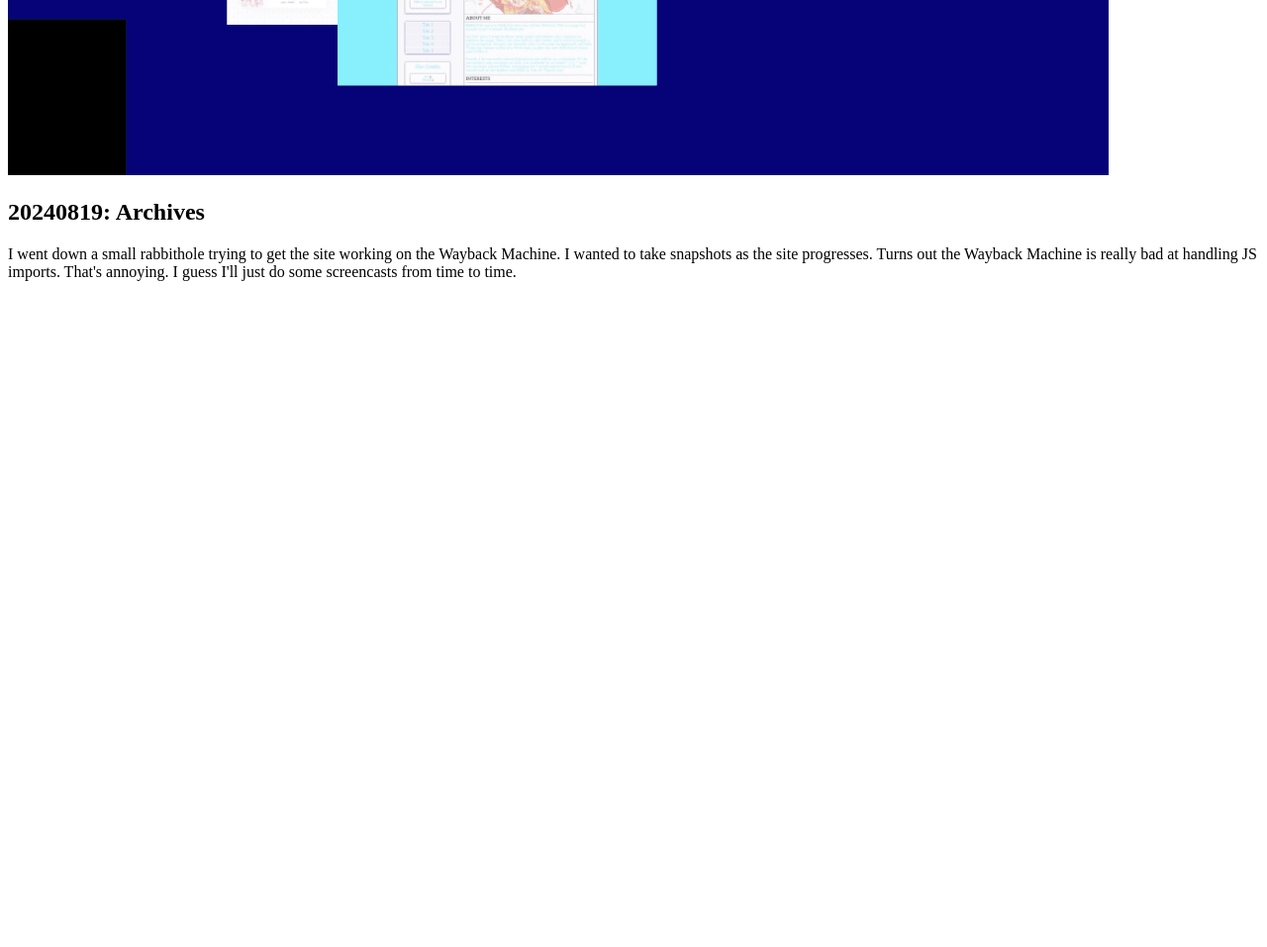
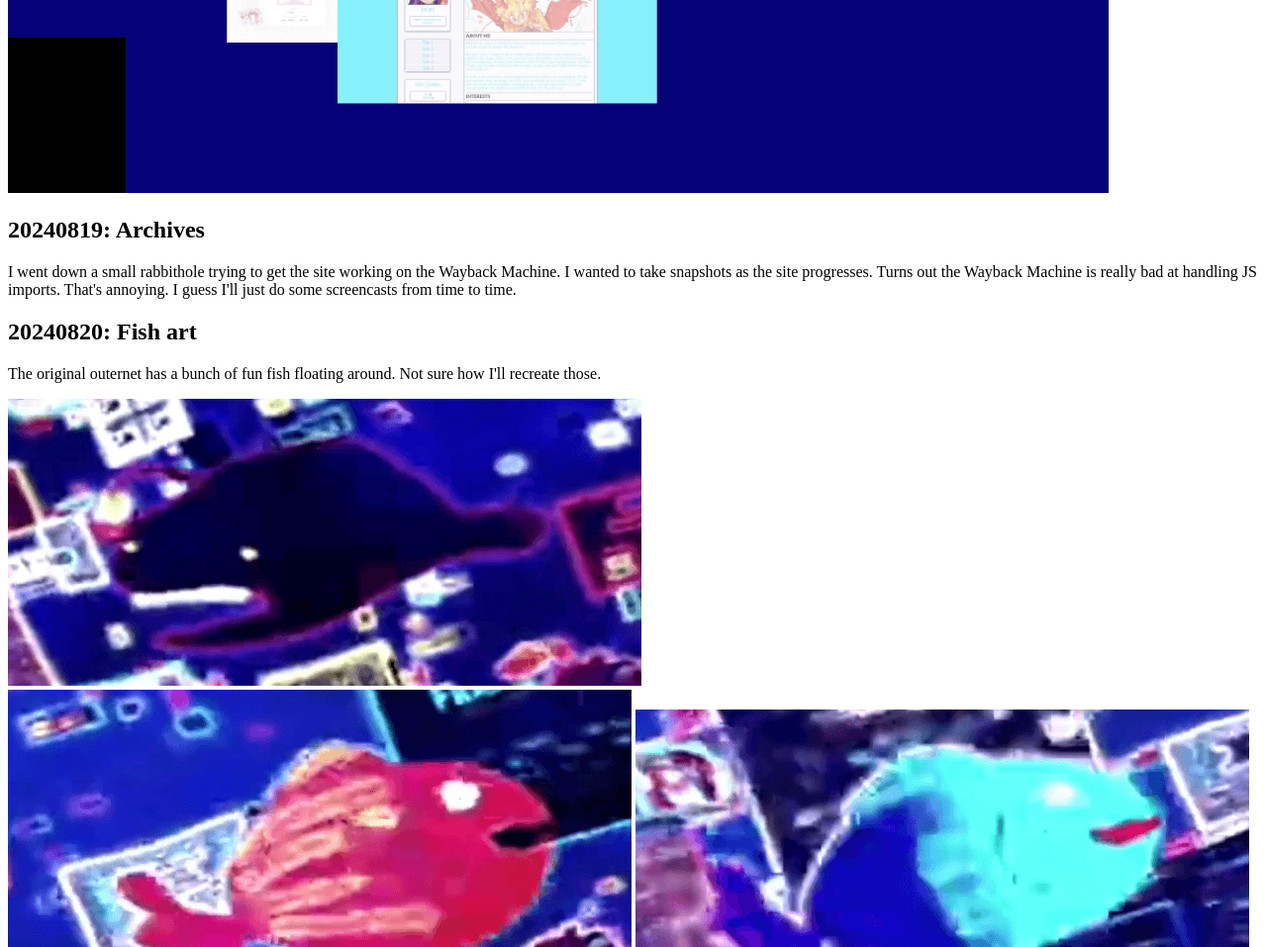
Before and after one commit to kaycebasques/bebop, a plain HTML site: page www/blog/index.html in a window 1280 px wide. Shown: the part 1843-2800 px from the top of the page at 99% size. Before the commit the page ends 2143 px from the top, so only its background shows below. Drawn offline with Linux system fonts and the light colour scheme.

Commit message:
add fish art blog post

```diff
--- a/www/blog/index.html
+++ b/www/blog/index.html
@@ -23,6 +23,7 @@
         <li><a href="#20240817">20240817: Goals</a></li>
         <li><a href="#20240818">20240818: Screenshots</a></li>
         <li><a href="#20240819">20240819: Archives</a></li>
+        <li><a href="#20240820">20240820: Fish art</a></li>
 	<!--
         <li><a href="#YYYYMMDD">YYYYMMDD: Description</a></li>
 	-->
@@ -96,6 +97,17 @@
 	      I'll just do some screencasts from time to time.
       </p>
     </section>
+    <section id="20240820">
+      <h2>20240820: Fish art</h2>
+      <p>
+        The original outernet has a bunch of fun fish floating around. Not
+        sure how I'll recreate those.
+      </p>
+      <img src="./anglerfish.png"/>
+      <img src="./red_fish.png"/>
+      <img src="./blue_fish.png"/>
+      <img src="./octopus.png"/>
+    </section>
     <!--
     <section id="YYYYMMDD">
       <h2>YYYYMMDD: Description</h2>
```
Lines whose indentation alone changed are shown as unchanged.
